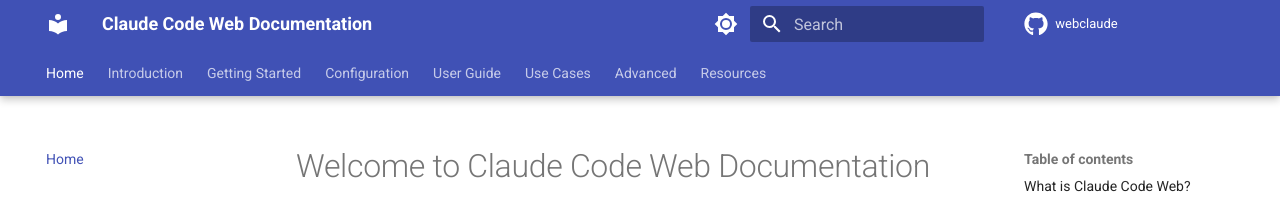
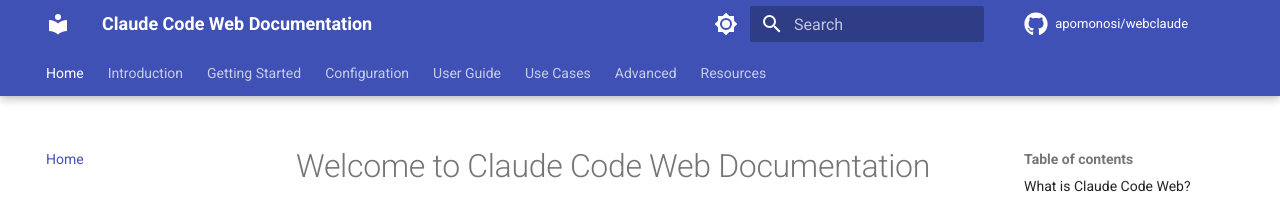
Before and after one commit to apomonosi/webclaude, an MkDocs documentation site: the page built from docs/index.md, in a window 1280 px wide and 900 px high. Shown: the top 205 px of the window. Built offline with MkDocs 1.6.1 and Material for MkDocs 9.7.7, drawn with Linux system fonts in a browser that asks for light colours; comment, search, counter and statistics services are not loaded.

Commit message:
Configure MkDocs for GitHub Pages at apomonosi.github.io/webclaude
Update site_url, repo_url, and repo_name to point to the correct
GitHub repository and Pages URL.

https://claude.ai/code/session_018uQxsgFjYsCyEKfq6K5xzA

```diff
--- a/mkdocs.yml
+++ b/mkdocs.yml
@@ -1,12 +1,12 @@
 site_name: Claude Code Web Documentation
 site_description: Comprehensive documentation for Claude Code Web - AI-powered coding assistant
 site_author: Claude Code Team
-site_url: https://webclaude.docs
+site_url: https://apomonosi.github.io/webclaude/
 dev_addr:  0.0.0.0:8005
 
 # Repository
-repo_name: webclaude
-repo_url: https://github.com/yourusername/webclaude
+repo_name: apomonosi/webclaude
+repo_url: https://github.com/apomonosi/webclaude
 
 # Theme Configuration
 theme:
@@ -103,9 +103,7 @@ plugins:
 extra:
   social:
     - icon: fontawesome/brands/github
-      link: https://github.com/yourusername/webclaude
-    - icon: fontawesome/brands/twitter
-      link: https://twitter.com/yourusername
+      link: https://github.com/apomonosi/webclaude
 
 # Copyright
 copyright: Copyright &copy; 2026 Claude Code Web Documentation
```
